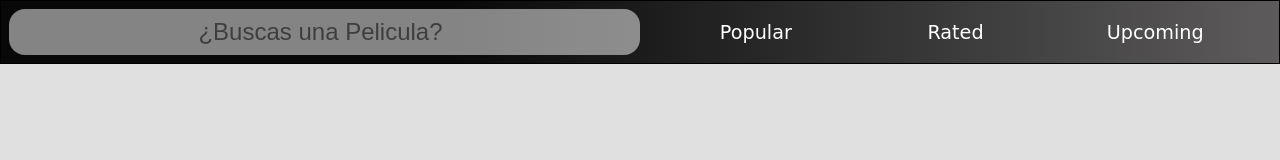
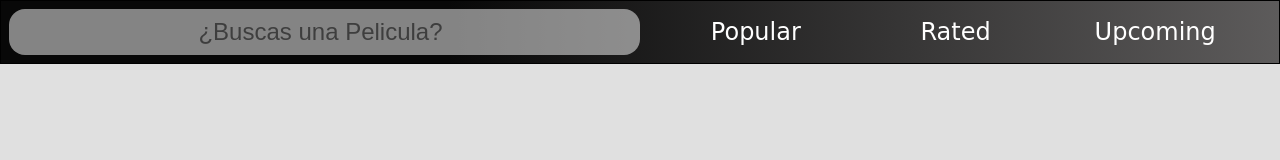
Before and after one commit to JuanEstebanLG/CatalogoDePeliculas, a plain HTML site: page index.html in a window 1280 px wide. Shown: the top 160 px of the page. Drawn offline with Linux system fonts and the light colour scheme; no server answers; a web font is replaced by a local one.

Commit message:
fix bugs

```diff
--- a/Style/estilos.css
+++ b/Style/estilos.css
@@ -116,7 +116,7 @@ header nav{
 	margin: auto;
 	background-color: transparent;
 	border: none;
-	font-size: 1.2rem;
+	font-size: 1.5rem;
 	font-family: 'Sigmar', cursive;
 	text-align: center;
 	color: white;
--- a/Style/headerSmall.css
+++ b/Style/headerSmall.css
@@ -71,7 +71,7 @@ header nav{
 	margin: auto;
 	border: none;
 	background-color: transparent;
-	font-size: 1.5rem;
+	font-size: 1.2rem;
 	font-family: 'Sigmar', cursive;
 	text-align: center;
 	color: rgb(248, 248, 248);
```
